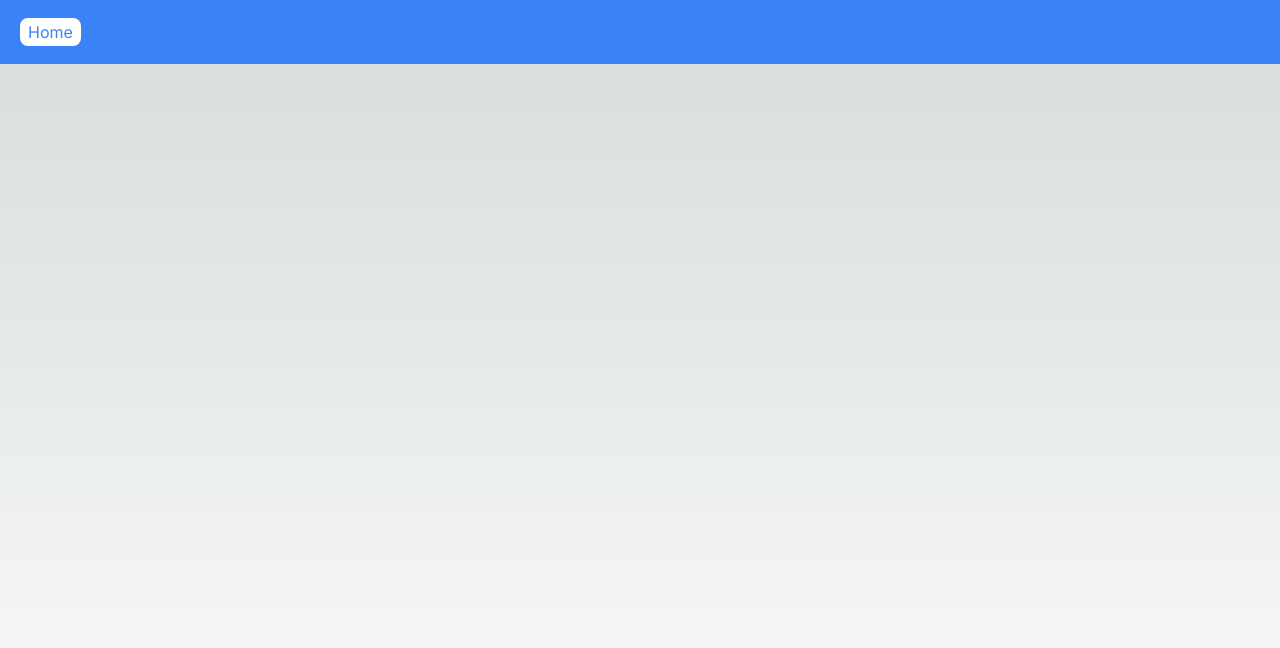
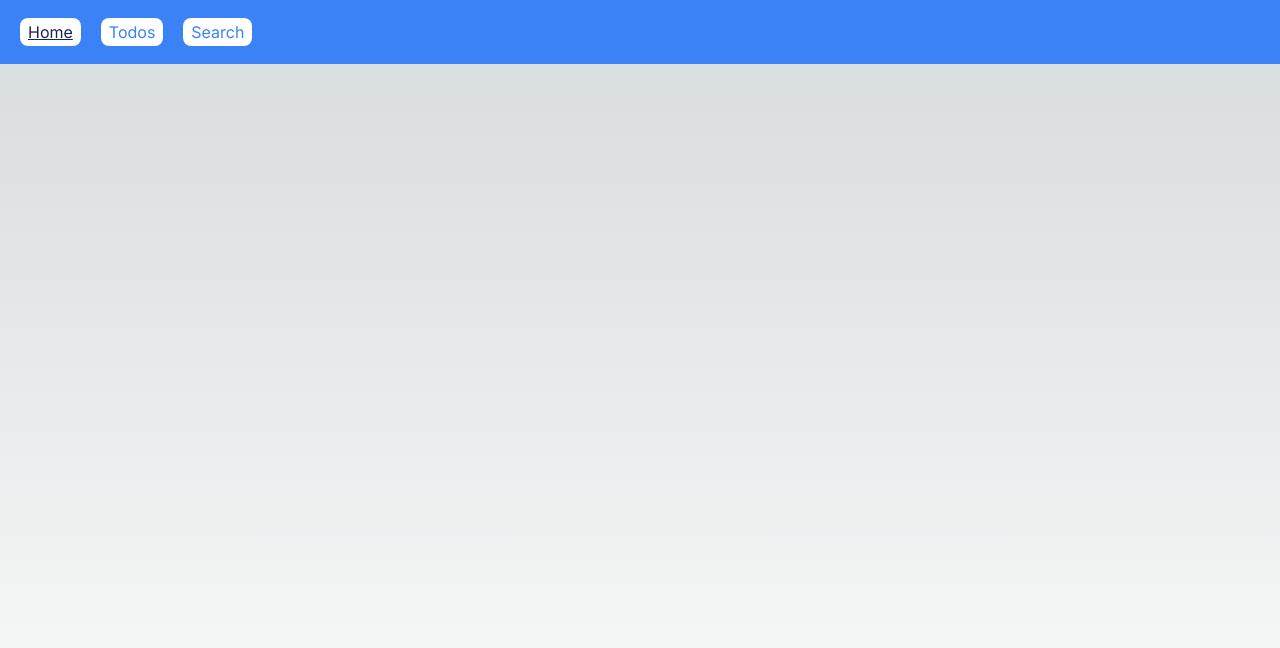
Before and after one commit to andresmechali/nextjs-13-app, a Next.js app: page / in a window 1280 px wide. Shown: the top 648 px of the page. Built offline with nearby package versions, Linux system fonts and the light colour scheme.

Commit message:
add styles to active path

```diff
--- a/app/Header.tsx
+++ b/app/Header.tsx
@@ -1,10 +1,38 @@
+"use client";
+
 import Link from "next/link";
+import { usePathname } from "next/navigation";
 
 export default function Header() {
+  const pathname = usePathname();
+
+  const pathnameRoot = pathname.split("/")?.[1];
+
   return (
     <header className="p-5 bg-blue-500">
-      <Link href="/" className="px-2 py-1 bg-white text-blue-500 rounded-lg">
+      <Link
+        href="/"
+        className={`px-2 py-1 bg-white text-blue-500 rounded-lg mr-5 hover:text-blue-950 ${
+          pathnameRoot === "" ? "underline text-blue-950" : ""
+        }`}
+      >
         Home
+      </Link>
+      <Link
+        href="/todos"
+        className={`px-2 py-1 bg-white text-blue-500 rounded-lg mr-5 hover:text-blue-950 ${
+          pathnameRoot === "todos" ? "underline text-blue-950" : ""
+        }`}
+      >
+        Todos
+      </Link>
+      <Link
+        href="/search"
+        className={`px-2 py-1 bg-white text-blue-500 rounded-lg mr-5 hover:text-blue-950 ${
+          pathnameRoot === "search" ? "underline text-blue-950" : ""
+        }`}
+      >
+        Search
       </Link>
     </header>
   );
--- a/app/search/[searchTerm]/page.tsx
+++ b/app/search/[searchTerm]/page.tsx
@@ -46,3 +46,9 @@ export default async function SearchResults({
     </div>
   );
 }
+
+export async function generateMetadata({ params: { searchTerm } }: PageProps) {
+  return {
+    title: `Search results for: ${searchTerm}`,
+  };
+}
```
